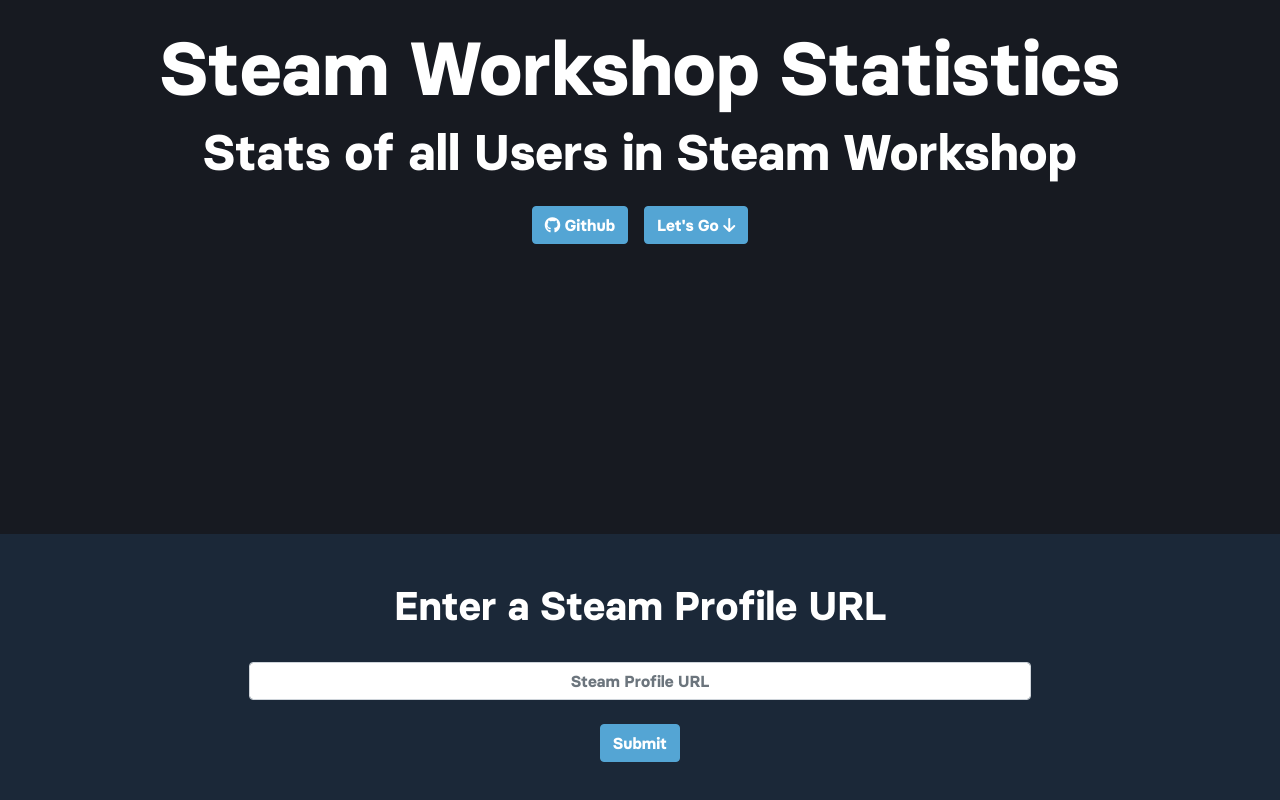
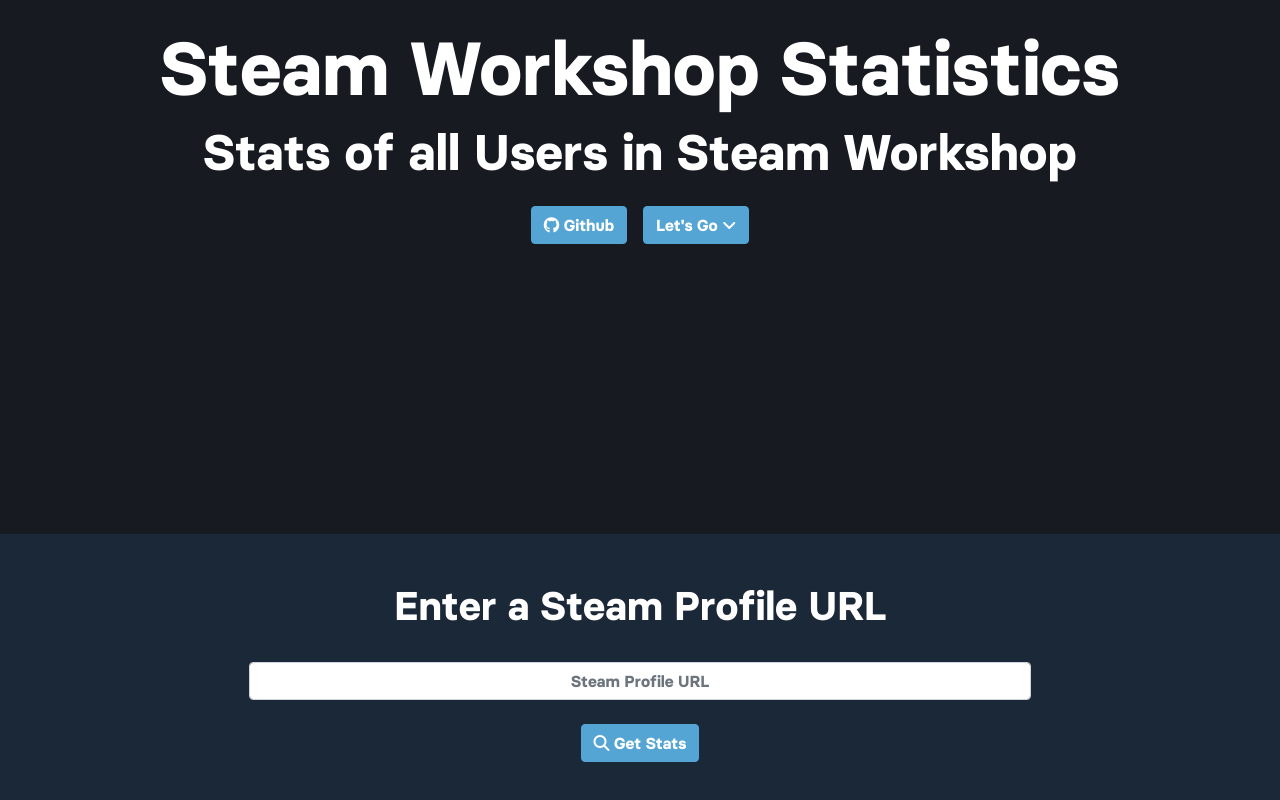
Before and after one commit to thejaviertc/steam-workshop-stats, a React (Create React App) app: page / in a window 1280 px wide. Shown: the part 266-1066 px from the top of the page. Built offline with nearby package versions, Linux system fonts and the light colour scheme.

Commit message:
Changed to new icons

```diff
--- a/src/components/Statistics.tsx
+++ b/src/components/Statistics.tsx
@@ -43,7 +43,7 @@
                             <input type="text" className="form-control text-center my-4" style={{ width: "70%" }} ref={this.input} placeholder="Steam Profile URL" />
                         </div>
                         <div className="d-flex justify-content-center">
-                            <button type="submit" className="btn btn-secondary">Submit</button>
+                            <button type="submit" className="btn btn-secondary"><i className="fa-solid fa-magnifying-glass"></i> Get Stats</button>
                         </div>
                     </form>
                     {this.state.isSubmitted && <Data username={this.state.steamId} />}
--- a/src/pages/Home.tsx
+++ b/src/pages/Home.tsx
@@ -13,8 +13,8 @@
                         <h1 className="text-center">Steam Workshop Statistics</h1>
                         <h2 className="text-center">Stats of all Users in Steam Workshop</h2>
                         <div className="d-flex justify-content-center pt-3">
-                            <a className="btn btn-secondary mx-2" href="https://github.com/thejaviertc/steam-workshop-stats" role="button"><i className="fab fa-github"></i> Github</a>
-                            <a className="btn btn-secondary mx-2" href="#statistics" role="button">Let's Go <i className="fas fa-arrow-down"></i></a>
+                            <a className="btn btn-secondary mx-2" href="https://github.com/thejaviertc/steam-workshop-stats" role="button"><i className="fa-brands fa-github"></i> Github</a>
+                            <a className="btn btn-secondary mx-2" href="#statistics" role="button">Let's Go <i className="fa-solid fa-angle-down"></i></a>
                         </div>
                     </div>
                 </section>
```
Also changed, not shown: 1 other file (tests, documents, lock files or other folders).
